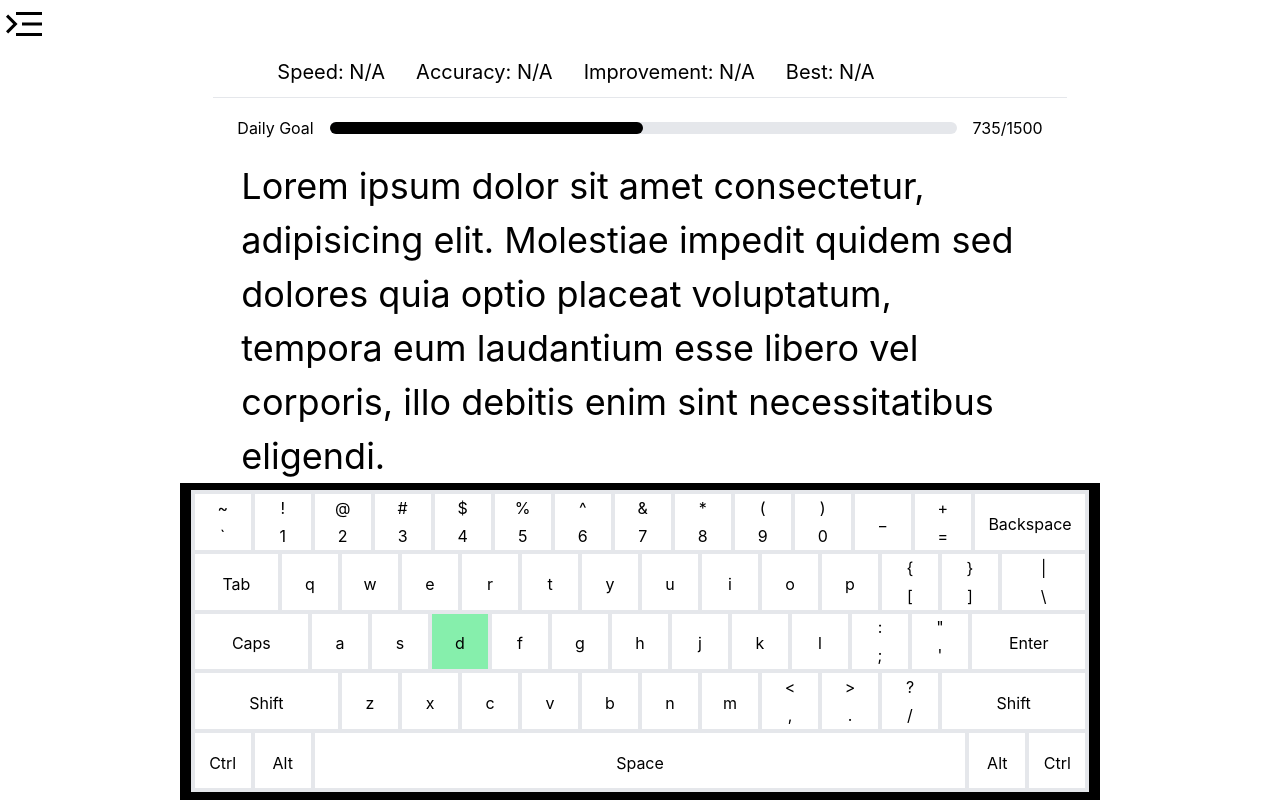
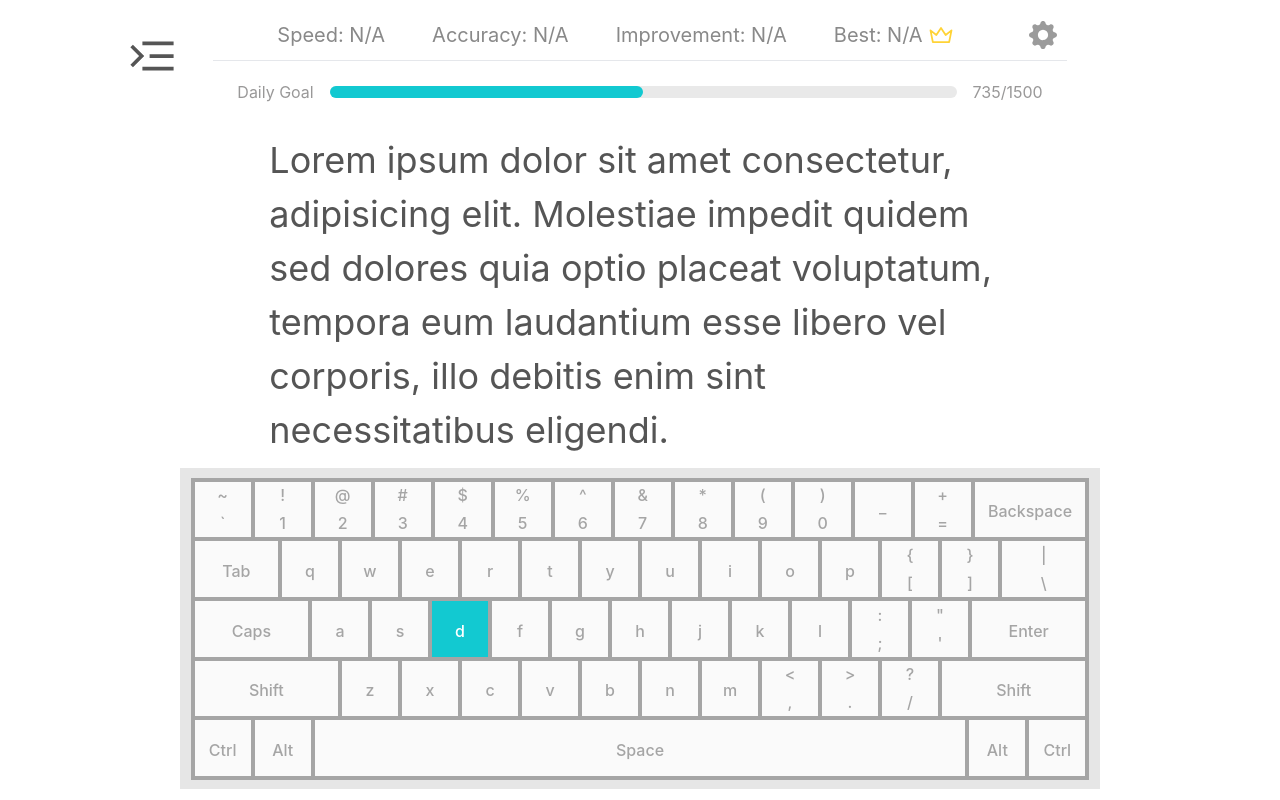
Before and after one commit to AifaDev/AccuType, a React (Vite) app: page / in a window 1280 px wide. Built offline with nearby package versions, Linux system fonts and the light colour scheme.

Commit message:
Finished UI

```diff
--- a/src/App.jsx
+++ b/src/App.jsx
@@ -6,13 +6,13 @@ import Paragraph from "./components/Paragraph";
 function App() {
   return (
     <div className="App h-screen w-screen">
-      <div className="inline h-12 ">
-        <Menu className="transform scale-[-1] h-12" />
+      <div className="absolute top-8 left-32">
+        <Menu className="transform scale-[-1.2] fill-[#555555]"/>
       </div>
-      <div className="mx-auto w-2/3 flex flex-col justify-evenly h-[calc(100vh-3rem)]">
+      <div className="mx-auto w-2/3 flex flex-col justify-evenly h-full">
         <Brief className="h-28 flex flex-col justify-start" />
         <Paragraph />
-        <Keyboard className="w-[920.2px] h-[321.12px] bg-black self-center flex justify-center items-center" />
+        <Keyboard className="w-[920.2px] h-[321.12px] bg-[#E6E6E6] self-center flex justify-center items-center" />
       </div>
     </div>
   );
--- a/src/components/Brief.jsx
+++ b/src/components/Brief.jsx
@@ -1,5 +1,3 @@
-
-
 export default function Brief({ ...props }) {
   return (
     <div {...props}>
@@ -13,21 +11,48 @@ const Goal = () => {
   return (
     <div className="flex flex-col justify-center h-[55%]">
       <div className="flex items-baseline justify-between gap-4 px-6">
-        <span className="text-base whitespace-nowrap">Daily Goal</span>
-        <div className="bg-gray-200 h-3 w-full rounded-full">
-          <div className="bg-black w-[50%] h-full rounded-full"></div>
+        <span className="text-base whitespace-nowrap text-[#999898]">Daily Goal</span>
+        <div className="bg-[#E9E9E9] h-3 w-full rounded-full">
+          <div className="bg-[#12C9D1] w-[50%] h-full rounded-full"></div>
         </div>
-        <span className="text-base whitespace-nowrap">735/1500</span>
+        <span className="text-base whitespace-nowrap text-[#999898]">735/1500</span>
       </div>
     </div>
   );
 };
 
 const Record = () => (
-  <div className="flex flex-row border-b justify-between items-center font-normal text-xl h-[45%] pl-16 pr-[12rem]">
+  <div className="relative flex flex-row border-b justify-between items-center font-normal text-xl h-[45%] pl-16 pr-28 text-[#898989]">
     <span className="whitespace-nowrap">Speed: N/A</span>
     <span className="whitespace-nowrap">Accuracy: N/A </span>
     <span className="whitespace-nowrap">Improvement: N/A</span>
-    <span className="whitespace-nowrap">Best: N/A</span>
+    <span className="whitespace-nowrap flex flex-row items-center gap-1">
+     <span>Best: N/A </span> <CrownIcon className="w-7 stroke-[#FFD336]" />
+    </span>
+    <ConfigButton className="absolute right-4 scale-[1.75] fill-[#9B9B9B]" />
   </div>
 );
+
+const ConfigButton = ({ ...props }) => {
+  return (
+    <svg {...props} width="16" height="16">
+      <path d="M9.405 1.05c-.413-1.4-2.397-1.4-2.81 0l-.1.34a1.464 1.464 0 0 1-2.105.872l-.31-.17c-1.283-.698-2.686.705-1.987 1.987l.169.311c.446.82.023 1.841-.872 2.105l-.34.1c-1.4.413-1.4 2.397 0 2.81l.34.1a1.464 1.464 0 0 1 .872 2.105l-.17.31c-.698 1.283.705 2.686 1.987 1.987l.311-.169a1.464 1.464 0 0 1 2.105.872l.1.34c.413 1.4 2.397 1.4 2.81 0l.1-.34a1.464 1.464 0 0 1 2.105-.872l.31.17c1.283.698 2.686-.705 1.987-1.987l-.169-.311a1.464 1.464 0 0 1 .872-2.105l.34-.1c1.4-.413 1.4-2.397 0-2.81l-.34-.1a1.464 1.464 0 0 1-.872-2.105l.17-.31c.698-1.283-.705-2.686-1.987-1.987l-.311.169a1.464 1.464 0 0 1-2.105-.872l-.1-.34zM8 10.93a2.929 2.929 0 1 1 0-5.86 2.929 2.929 0 0 1 0 5.858z" />
+    </svg>
+  );
+};
+
+const CrownIcon = ({ ...props }) => {
+  return (
+    <svg { ...props }
+      fill="none"
+      stroke="#2c3e50"
+      stroke-linecap="round"
+      stroke-linejoin="round"
+      stroke-width="1.5"
+      viewBox="0 0 24 24"
+    >
+      <path stroke="none" d="M0 0h24v24H0z" />
+      <path d="m12 6 4 6 5-4-2 10H5L3 8l5 4z" />
+    </svg>
+  );
+};
--- a/src/components/Keyboard.jsx
+++ b/src/components/Keyboard.jsx
@@ -4,7 +4,7 @@ import querty from "../assets/querty.json";
 export default function Keyboard({ ...props }) {
   return (
     <div {...props}>
-      <div className="w-[898.62px] h-[302.13px] bg-gray-200 flex flex-col gap-1 p-1">
+      <div className="w-[898.62px] h-[302.13px] bg-[#A5A5A5] flex flex-col gap-1 p-1">
         {querty.map((row, index) => {
           return (
             <div key={index} className="w-full h-full flex flex-row gap-1">
@@ -30,8 +30,8 @@ const Key = ({ value, alt, grow }) => {
   const [clicked, setClicked] = useState("d");
   return (
     <div
-      className={`h-full w-14 text-center flex flex-col justify-center gap-1 ${
-        value == clicked ? "bg-green-300 " : "bg-white"
+      className={`h-full w-14 text-center flex flex-col justify-center gap-1 font-medium text-[#A5A5A5] ${
+        value == clicked ? "bg-[#12C9D1] text-white" : "bg-[#FAFAFA]"
       } ${grow && "flex-grow"}`}
     >
       <span> {alt.toLowerCase() === value.toLowerCase() ? "" : alt}</span>
--- a/src/components/Paragraph.jsx
+++ b/src/components/Paragraph.jsx
@@ -1,7 +1,7 @@
 export default function Paragraph({ ...props }) {
   return (
     <div {...props}>
-      <div className="text-4xl px-7 leading-normal">
+      <div className="text-4xl px-14 leading-normal text-[#555555]">
         Lorem ipsum dolor sit amet consectetur, adipisicing elit. Molestiae
         impedit quidem sed dolores quia optio placeat voluptatum, tempora eum
         laudantium esse libero vel corporis, illo debitis enim sint
```
